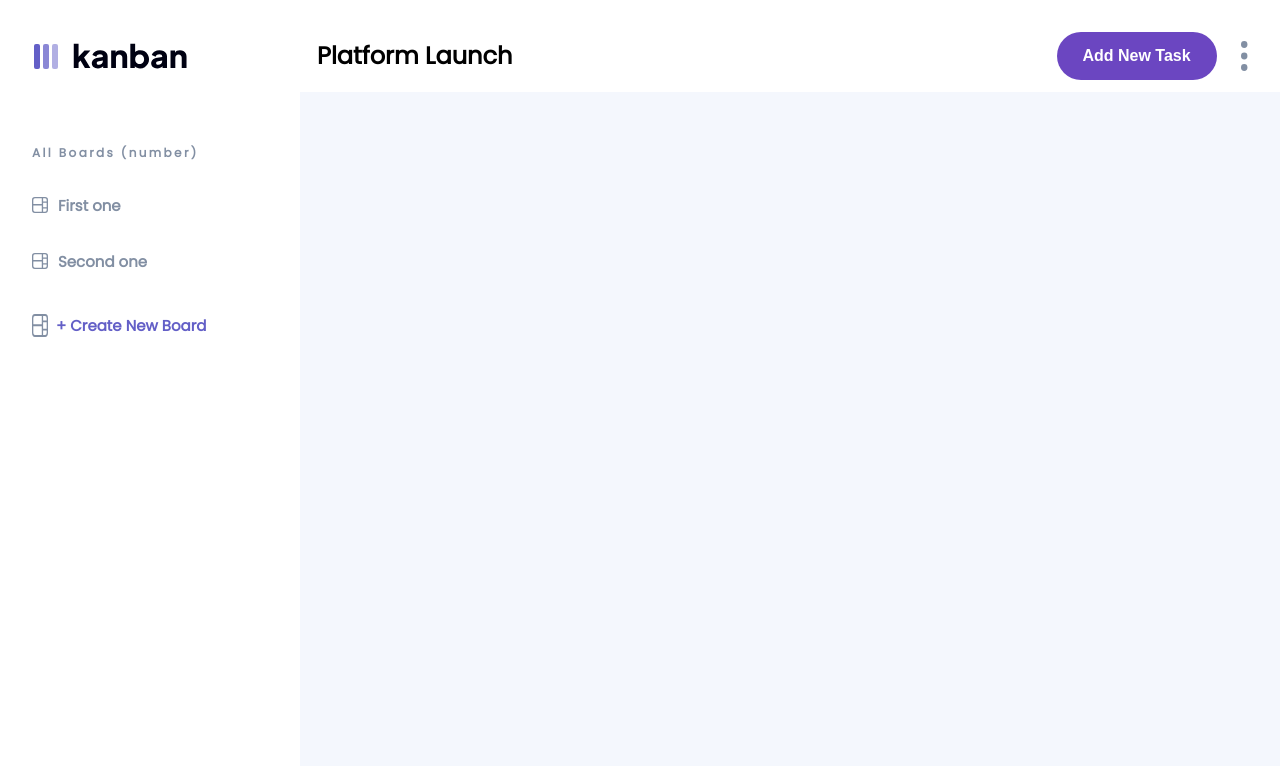
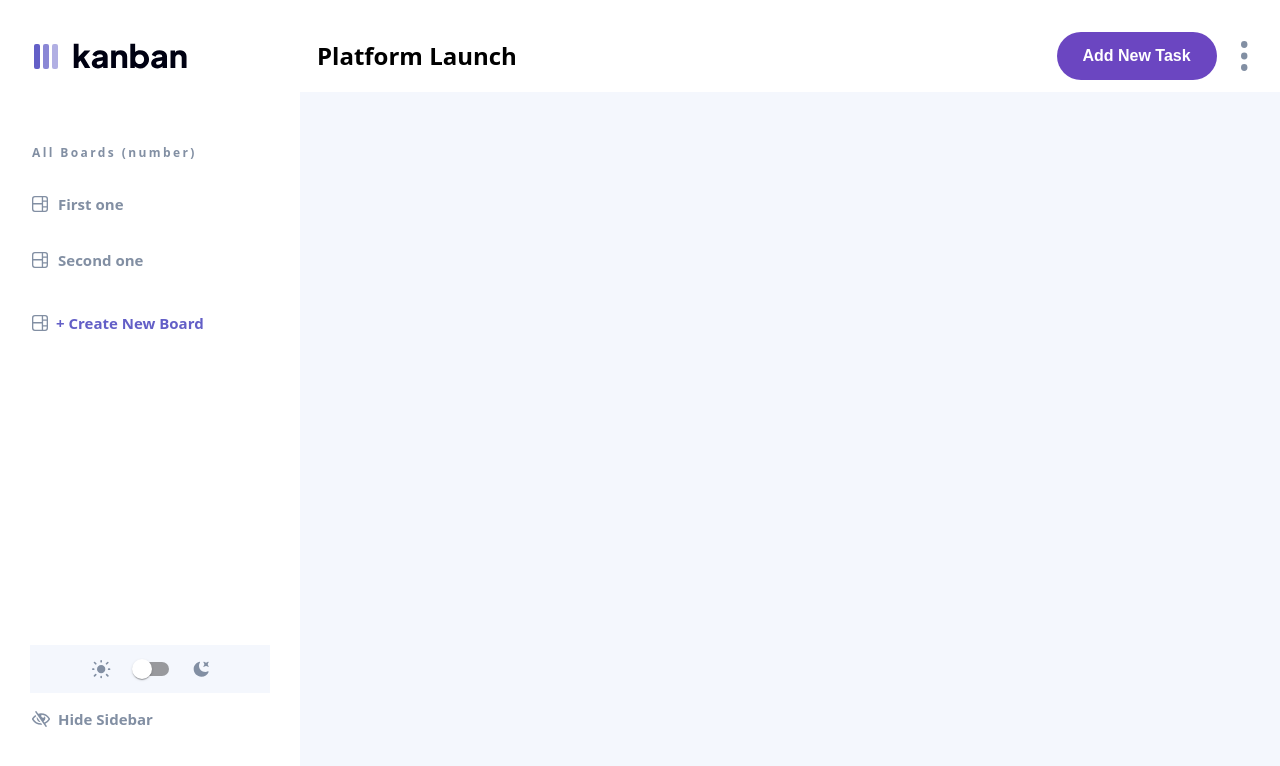
Before and after one commit to kuxala/kanban-task-management-app-In-development, a Next.js app: page / in a window 1280 px wide. Shown: the top 766 px of the page. Built offline with nearby package versions, Linux system fonts and the light colour scheme.

Commit message:
add: hide function

```diff
--- a/app/layout.tsx
+++ b/app/layout.tsx
@@ -20,7 +20,7 @@ export default function RootLayout({
 }>) {
   return (
     <html lang="en">
-      <body className={poppins.className}>{children}</body>
+      <body>{children}</body>
     </html>
   );
 }
--- a/app/page.tsx
+++ b/app/page.tsx
@@ -1,11 +1,22 @@
+"use client";
+import React, { useState } from "react";
 import Header from "./pages/Header";
 import Sidebar from "./pages/Sidebar";
 
+export const AppContext = React.createContext({});
+
 export default function Home() {
+  const [darkmode, setDarkmode] = useState<boolean>(false);
+  const [sidebar, setSidebar] = useState<boolean>(true);
+
   return (
     <>
-      <Header />
-      <Sidebar />
+      <AppContext.Provider
+        value={{ darkmode, setDarkmode, sidebar, setSidebar }}
+      >
+        <Header />
+        <Sidebar />
+      </AppContext.Provider>
     </>
   );
 }
--- a/app/pages/Sidebar.tsx
+++ b/app/pages/Sidebar.tsx
@@ -1,9 +1,18 @@
+"use client";
+import { useContext } from "react";
 import "../styles/Sidebar.css";
+import Switch from "@mui/material/Switch";
+import { AppContext } from "../page";
+
+const label = { inputProps: { "aria-label": "Switch demo" } };
 
 export default function Sidebar() {
+  const { darkmode, setDarkmode }: any = useContext(AppContext);
+  const { sidebar, setSidebar }: any = useContext(AppContext);
+
   return (
     <>
-      <div className="sidebar">
+      <div className={sidebar ? "sidebar" : "sidebar__hidden"}>
         <div className="sidebar__texts">
           <p className="sidebar__header">All Boards (number)</p>
           <div className="flex flex-col gap-2">
@@ -16,12 +25,48 @@ export default function Sidebar() {
               Second one
             </p>
           </div>
-          <p className="sidebar__add__board flex gap-2">
+          <p className="sidebar__add__board flex gap-2 items-center ">
             <img src="/assets/icon-board.svg" width="16px" height="16px" />+
             Create New Board
           </p>
         </div>
+        <div className="sidebar__darkmode__div">
+          {" "}
+          <div className="sidebar__darkmode flex gap-3">
+            <img src="/assets/icon-light-theme.svg" />
+            <div
+              onClick={() => {
+                setDarkmode(!darkmode);
+              }}
+            >
+              <Switch {...label} defaultChecked={false} />
+            </div>
+            <img src="/assets/icon-dark-theme.svg" />
+          </div>
+        </div>
+
+        <div
+          className="flex gap-2 items-center pl-8 pt-4"
+          onClick={() => {
+            setSidebar(!sidebar);
+          }}
+        >
+          <img src="/assets/icon-hide-sidebar.svg" />{" "}
+          <p className="sidebar__hide"> Hide Sidebar</p>
+        </div>
       </div>
+      {sidebar ? null : (
+        <div
+          className="flex items-end min-h-[80vh]"
+          onClick={() => {
+            setSidebar(!sidebar);
+          }}
+        >
+          <div className="sidebar__show flex items-center justify-center pr-2 ">
+            <img src="/assets/icon-show-sidebar.svg" />
+          </div>
+        </div>
+      )}
     </>
   );
 }
--- a/app/styles/Sidebar.css
+++ b/app/styles/Sidebar.css
@@ -2,9 +2,12 @@
     visibility: hidden;
 }
 @media only screen and (min-width: 768px){
+    .sidebar__hidden{
+        display: none;
+    }
     .sidebar{
         background-color: #fff;
-        min-height: 88vh;
+        min-height: 90vh;
         max-width: 300px;
         visibility: visible
     }
@@ -47,11 +50,44 @@
         color:  #635FC7;
         font-feature-settings: 'clig' off, 'liga' off;
         font-size: 15px;
-
         font-style: normal;
         font-weight: 700;
         line-height: normal;
         padding-left: 32px;
-        padding-top: 29px
+        padding-top: 29px;
+
+    }
+
+    .sidebar__darkmode{
+        position: relative;
+        margin-left: 30px;
+        margin-right: 30px;
+        height:  48px;
+        background-color: #F4F7FD;
+        align-items: center;
+        justify-content: center;
+
+
+    }
+    .sidebar__darkmode__div{
+        min-height: 45vh;
+        display: flex;
+        flex-direction: column;
+        justify-content: flex-end;
+    }
+    .sidebar__hide{
+        color: var(--Medium-Grey, #828FA3);
+        font-feature-settings: 'clig' off, 'liga' off;
+        font-size: 15px;
+        font-style: normal;
+        font-weight: 700;
+        line-height: normal;
+    }
+    .sidebar__show{
+        width: 56px;
+        height: 48px;
+        flex-shrink: 0;
+        border-radius: 0px 100px 100px 0px;
+        background: var(--Main-Purple, #635FC7);
     }
 }
--- a/next.config.mjs
+++ b/next.config.mjs
@@ -1,7 +1,13 @@
+// next.config.mjs
 /** @type {import('next').NextConfig} */
 const nextConfig = {
-    compiler: {
-        styledComponents: true,
-  },};
+  experimental: {
+    esmExternals: true,
+    serverComponents: false,
+  },
+  compiler: {
+    styledComponents: true,
+  },
+};
 
 export default nextConfig;
--- a/package.json
+++ b/package.json
@@ -9,6 +9,9 @@
     "lint": "next lint"
   },
   "dependencies": {
+    "@emotion/react": "^11.11.4",
+    "@emotion/styled": "^11.11.0",
+    "@mui/material": "^5.15.13",
     "@types/styled-components": "^5.1.34",
     "next": "14.1.3",
     "react": "^18",
```
Also changed, not shown: app/contexts/MyContext.tsx (added), 1 other file (tests, documents, lock files or other folders).
